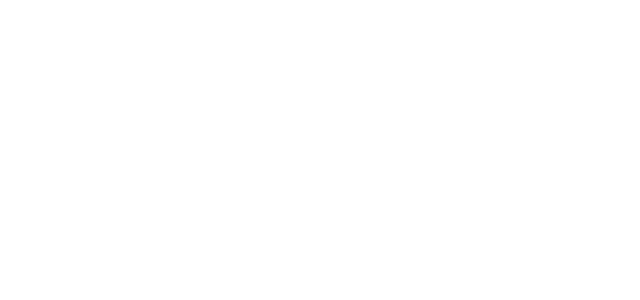
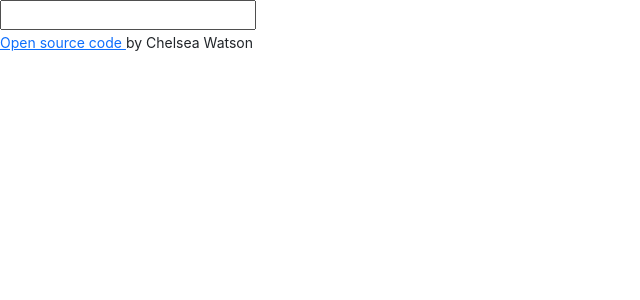
Before and after one commit to beerbumm/dictionary-project, a React (Create React App) app: page / in a window 1280 px wide. Shown: the top 300 px of the page, without its empty margins (0-640 px from the left). Built offline with nearby package versions, Linux system fonts and the light colour scheme.

Commit message:
added dictionary form

```diff
--- a/src/App.js
+++ b/src/App.js
@@ -1,9 +1,26 @@
 import "./App.css";
+import Dictionary from "./Dictionary";
 
 function App() {
   return (
     <div className="App">
       <header className="App-header"></header>
+      <main>
+        <Dictionary />
+      </main>
+      <footer>
+        <small>
+          <a
+            href="https://github.com/beerbumm/dictionary-project"
+            target="_blank"
+            rel="noreferrer"
+            id="github-link"
+          >
+            Open source code{" "}
+          </a>
+          by Chelsea Watson
+        </small>
+      </footer>
     </div>
   );
 }
--- /dev/null
+++ b/src/Dictionary.js
@@ -0,0 +1,20 @@
+import React, { useState } from "react";
+
+export default function Dictionary() {
+  let [keyword, setKeyWord] = useState("");
+
+  function search(event) {
+    event.preventDefault();
+    alert("Searching");
+  }
+
+  function handleKeywordChange() {}
+
+  return (
+    <div className="Dictionary">
+      <form onSubmit={search}>
+        <input type="search" onChange={handleKeywordChange} />
+      </form>
+    </div>
+  );
+}
```
